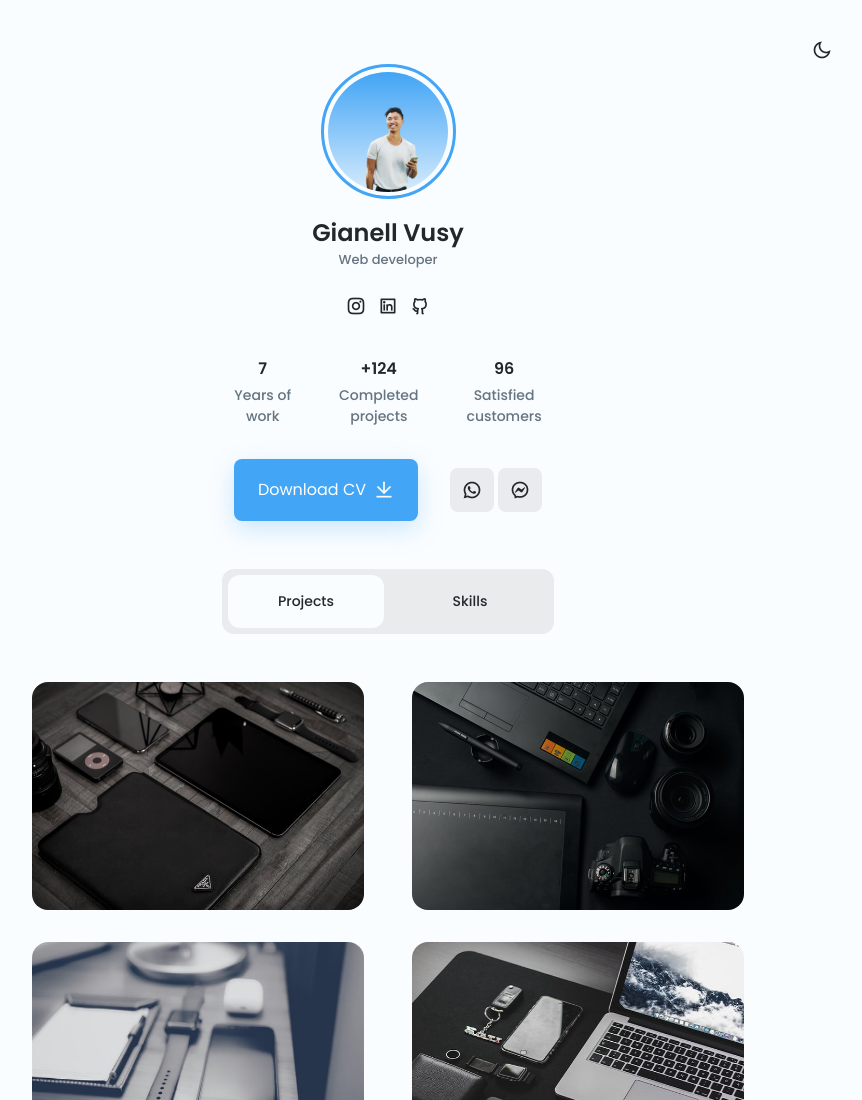
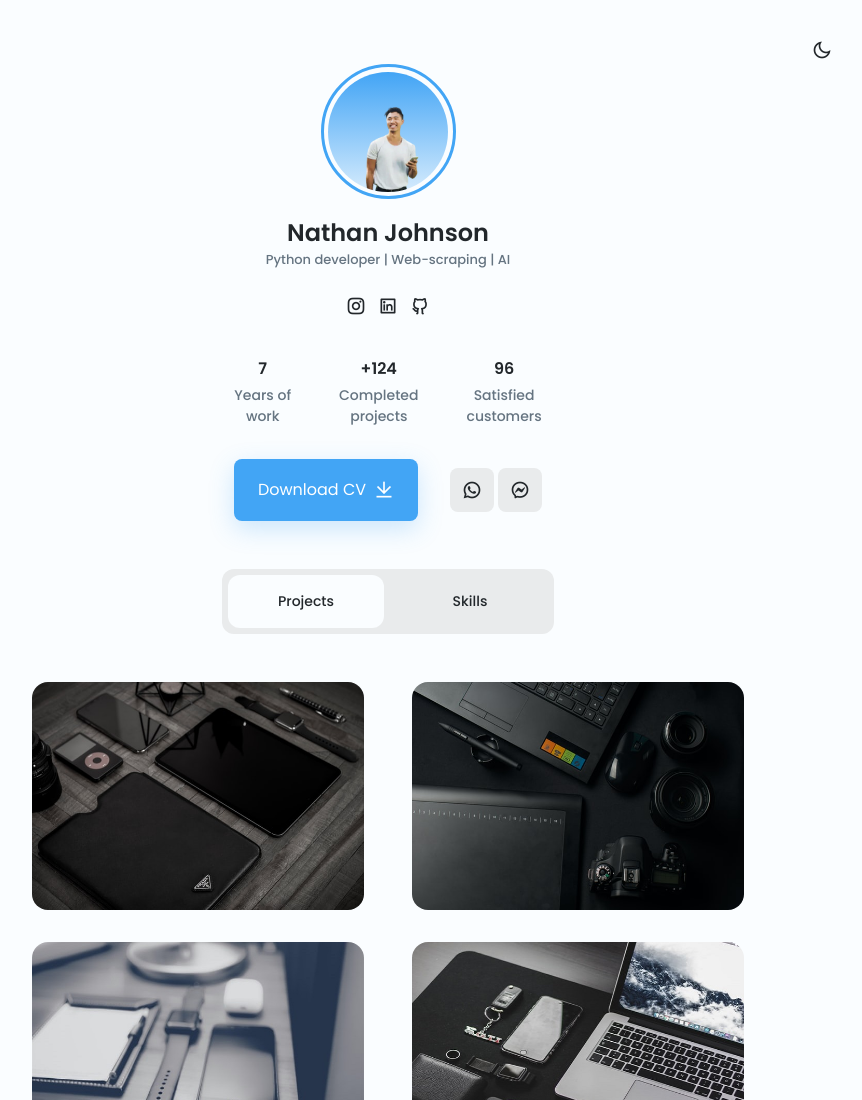
Before and after one commit to Elite-AI-August/scraping-portfolio, a plain HTML site: page index.html in a window 1280 px wide. Shown: the top 1100 px of the page, without its empty margins (252-1114 px from the left). Drawn offline with nearby package versions, Linux system fonts and the light colour scheme.

Commit message:
add title

```diff
--- a/index.html
+++ b/index.html
@@ -30,8 +30,8 @@
                         </div>
                     </div>
 
-                    <h2 class="profile__name">Gianell Vusy</h2>
-                    <h3 class="profile__profession">Web developer</h3>
+                    <h2 class="profile__name">Nathan Johnson</h2>
+                    <h3 class="profile__profession">Python developer | Web-scraping | AI</h3>
 
                     <ul class="profile__social">
                         <a href="https://www.instagram.com/" target="_blank" class="profile__social-link">
```
